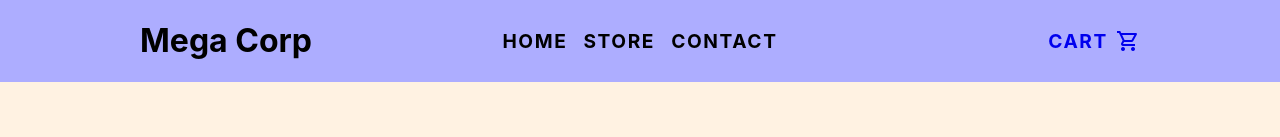
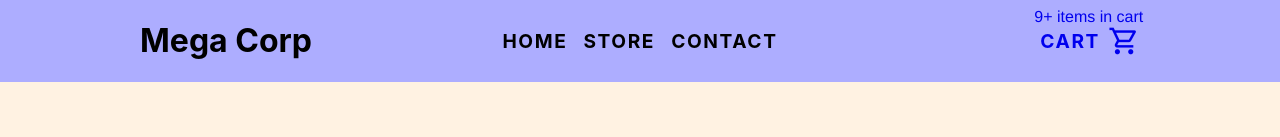
Before and after one commit to RTnhN/Store-app, a React (Create React App) app: page /store in a window 1280 px wide. Shown: the top 137 px of the page. Built offline with nearby package versions, Linux system fonts and the light colour scheme.

Commit message:
Add cart quanity indicator

```diff
--- a/src/Components/App/App.js
+++ b/src/Components/App/App.js
@@ -1,6 +1,6 @@
 import React from 'react'
 import '../../Styles/App.css';
-import { BrowserRouter, Routes, Route, useParams, useLocation } from 'react-router-dom'
+import { BrowserRouter, Routes, Route, useParams, Location } from 'react-router-dom'
 import Home from '../Home/Home';
 import Store from '../Store/Store';
 import Product from '../Product/Product';
@@ -13,7 +13,8 @@ class App extends React.Component {
     super(props)
     this.state = {
       qty: 1,
-      cart: []
+      cart: [],
+      itemsInCart: 0
     }
     this.incQuantity = this.incQuantity.bind(this)
     this.decQuantity = this.decQuantity.bind(this)
@@ -44,9 +45,9 @@ class App extends React.Component {
   addToCart(event) {
     const target = event.target.dataset.productId;
     if (this.state.cart.find(item => item.id === target)===undefined) {
-      this.setState((prevState) => ({cart: [...prevState.cart, {'id':target, 'qty':prevState.qty}]}));
+      this.setState((prevState) => ({cart: [...prevState.cart, {'id':target, 'qty':prevState.qty}], itemsInCart: prevState.itemsInCart+prevState.qty}));
     } else {
-      this.setState((prevState) => ({cart: prevState.cart.map(item => item.id === target ? {'id':target, 'qty':prevState.qty + item.qty} : item)}));
+      this.setState((prevState) => ({cart: prevState.cart.map(item => item.id === target ? {'id':target, 'qty':prevState.qty + item.qty} : item), itemsInCart: prevState.itemsInCart+prevState.qty}));
     }
   }
 
@@ -54,9 +55,9 @@ class App extends React.Component {
     return (
       <BrowserRouter>
         <Routes>
-          <Route path='/' element={<Home hotProducts={data.slice(0,3)} />} />
-          <Route path='/store/:productId' element={<MakeProduct data={data} qty={this.state.qty} incQuantity={this.incQuantity} decQuantity={this.decQuantity} addToCart={this.addToCart} resetQuantity={this.resetQuantity} />} />
-          <Route path='store' element={<Store data={data} />} />
+          <Route path='/' element={<Home hotProducts={data.slice(0,3)} itemsInCart={this.state.itemsInCart} />} />
+          <Route path='/store/:productId' element={<MakeProduct data={data} qty={this.state.qty} incQuantity={this.incQuantity} decQuantity={this.decQuantity} addToCart={this.addToCart} resetQuantity={this.resetQuantity} itemsInCart={this.state.itemsInCart} />} />
+          <Route path='store' element={<Store data={data} itemsInCart={this.state.itemsInCart} />} />
 
           {/* <Route path='cart' element={<Cart />} /> */}
           {/* <Route path='contact' element={<Contact />} /> */}
@@ -70,7 +71,7 @@ class App extends React.Component {
 function MakeProduct(props) {
   const { productId } = useParams();
   const product =  props.data.find(product => product.id === productId)
-  return <Product product={product} qty={props.qty} incQuantity={props.incQuantity} decQuantity={props.decQuantity} addToCart={props.addToCart} resetQuantity={props.resetQuantity}/>
+  return <Product product={product} qty={props.qty} incQuantity={props.incQuantity} decQuantity={props.decQuantity} addToCart={props.addToCart} resetQuantity={props.resetQuantity} itemsInCart={props.itemsInCart}/>
 }
 
 const Params = () => useParams()
--- a/src/Components/Home/Home.js
+++ b/src/Components/Home/Home.js
@@ -13,7 +13,7 @@ class Home extends React.Component {
 
     return (
       <div id='home'>
-        <Header />
+        <Header itemsInCart={this.props.itemsInCart}/>
         <div id='homeBody'>
           <h1 id='homeTitle'> Buy Stuff Here</h1>
           <p id='homeDesc'>We have a variety of things that you could live without</p>
--- a/src/Components/Product/Product.js
+++ b/src/Components/Product/Product.js
@@ -19,7 +19,7 @@ class Product extends React.Component {
   render() {
     return (
       <div id="product" >
-        <Header />
+        <Header itemsInCart={this.props.itemsInCart}/>
         <div id="productBody">
           <Link id="productBackLink" to="/store">Back to Store</Link>
           <h1 id="productTitle">{this.props.product.name}</h1>
--- a/src/Components/Sub-Components/Header/Header.js
+++ b/src/Components/Sub-Components/Header/Header.js
@@ -3,6 +3,17 @@ import { Link } from 'react-router-dom';
 import '../../../Styles/Header.css';
 
 function Header(props) {
+  let itemsInCart;
+  if (props.itemsInCart < 1) {
+    itemsInCart = "";
+  } else if (props.itemsInCart === 1) {
+    itemsInCart = '1 item in cart';
+  } else if (props.itemsInCart >= 1 && props.itemsInCart <= 9) {
+    itemsInCart = `${props.itemsInCart} items in cart`;
+  } else {
+    itemsInCart = "9+ items in cart";
+  }
+
   return (
     <header id='header'>
       <div id='headerSubcontainer'>
@@ -16,7 +27,7 @@ function Header(props) {
       </nav>
       <Link to='/Cart'>
         <span>Cart</span>
-        <span className='material-symbols-outlined'>shopping_cart</span>
+        <span id='cartIcon' className='material-symbols-outlined' value={itemsInCart}>shopping_cart</span>
       </Link>
       </div>
     </header>
--- a/src/Styles/Header.css
+++ b/src/Styles/Header.css
@@ -50,3 +50,23 @@ nav a{
   gap: .5rem;
   justify-self: flex-end;
 }
+
+#cartIcon{
+  width: 2rem;
+  font-size: 2rem;
+  height: 2rem;
+}
+
+#cartIcon:not(#cartIcon[value=""])::after{
+  font-family: 'Franklin Gothic Medium', 'Arial Narrow', Arial, sans-serif;
+  display: block;
+  content:attr(value);
+  width: 7rem;
+  height: 2rem;
+  padding: .5rem;
+  text-align: center;
+  position: relative;
+  top: -3.5rem;
+  left: -5.2rem;
+  font-size: 1rem;
+}
```
